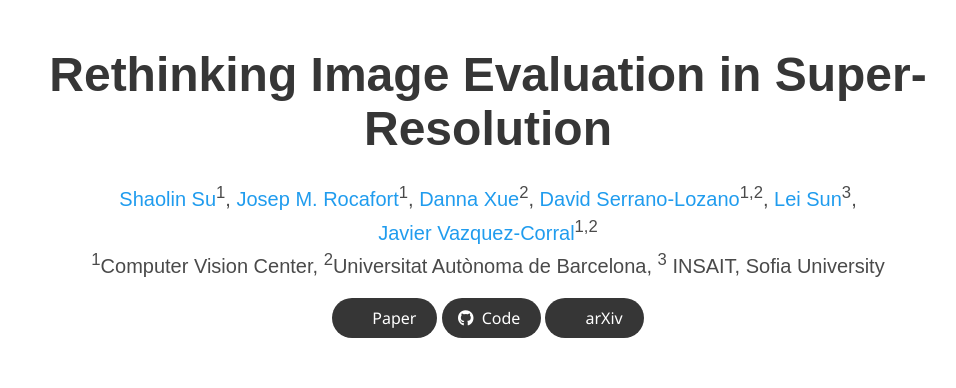
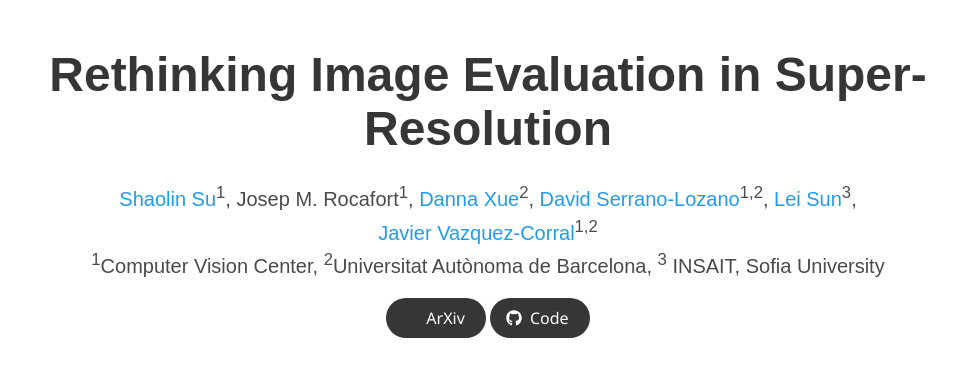
Before and after one commit to rqi-sr/rqi-sr.github.io, a plain HTML site: page index.html in a window 1280 px wide. Shown: the top 388 px of the page, without its empty margins (152-1108 px from the left). Drawn offline with nearby package versions, Linux system fonts and the light colour scheme; some icons are missing; a web font is replaced by a local one.

Commit message:
Update index.html

```diff
--- a/index.html
+++ b/index.html
@@ -13,7 +13,6 @@
   <meta property="og:image:width" content="1200"/>
   <meta property="og:image:height" content="630"/>
 
-
   <meta name="twitter:title" content="TWITTER BANNER TITLE META TAG">
   <meta name="twitter:description" content="TWITTER BANNER DESCRIPTION META TAG">
   <!-- Path to banner image, should be in the path listed below. Optimal dimenssions are 1200X600-->
@@ -22,7 +21,6 @@
   <!-- Keywords for your paper to be indexed by-->
   <meta name="keywords" content="KEYWORDS SHOULD BE PLACED HERE">
   <meta name="viewport" content="width=device-width, initial-scale=1">
-
 
   <title>Rethinking Image Evaluation in Super-Resolution</title>
   <link rel="icon" type="image/x-icon" href="static/images/favicon.ico">
@@ -57,8 +55,7 @@
               <!-- Paper authors -->
               <span class="author-block">
                 <a href="https://scholar.google.com/citations?user=hvzOCpAAAAAJ&hl=ca&oi=ao" target="_blank">Shaolin Su</a><sup>1</sup>,</span>
-                <span class="author-block">
-                  <a href="SECOND AUTHOR PERSONAL LINK" target="_blank">Josep M. Rocafort</a><sup>1</sup>,</span>
+                <span class="author-block">Josep M. Rocafort</a><sup>1</sup>,</span>
                   <span class="author-block">
                     <a href="https://dxue321.github.io/" target="_blank">Danna Xue</a><sup>2</sup>,</span>
                     <span class="author-block">
@@ -85,7 +82,7 @@ INSAIT, Sofia University</span>
                         <span class="icon">
                           <i class="ai ai-arxiv"></i>
                         </span>
-                        <span>Paper</span>
+                        <span>ArXiv</span>
                       </a>
                     </span>
 
@@ -99,17 +96,6 @@ INSAIT, Sofia University</span>
                     <span>Code</span>
                   </a>
                 </span>
-
-                <!-- ArXiv abstract Link -->
-                <span class="link-block">
-                  <a href="https://arxiv.org/abs/<ARXIV PAPER ID>" target="_blank"
-                  class="external-link button is-normal is-rounded is-dark">
-                  <span class="icon">
-                    <i class="ai ai-arxiv"></i>
-                  </span>
-                  <span>arXiv</span>
-                </a>
-              </span>
             </div>
           </div>
         </div>
```
